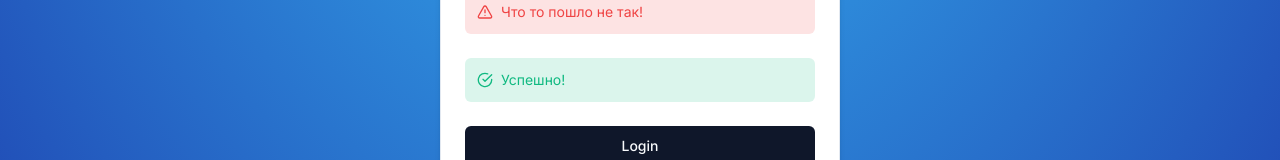
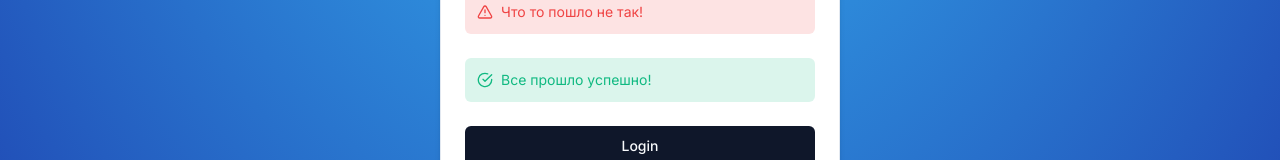
Before and after one commit to MikeSaburov/next_auth, a Next.js app: page /auth/login in a window 1280 px wide. Shown: the part 398-558 px from the top of the page. Built offline with nearby package versions, Linux system fonts and the light colour scheme.

Commit message:
проверить отображение компонента FormSuccess

```diff
--- a/components/auth/login-form.tsx
+++ b/components/auth/login-form.tsx
@@ -19,7 +19,7 @@ import {
 import { Input } from '@/components/ui/input';
 import { Button } from '@/components/ui/button';
 import { FormError } from '@/components/form-error';
-import { FormSuccess } from '../form-success';
+import { FormSuccess } from '@/components/form-success';
 
 export const LoginForm = () => {
   const form = useForm<z.infer<typeof LoginSchema>>({
@@ -77,7 +77,7 @@ export const LoginForm = () => {
             />
           </div>
           <FormError message="Что то пошло не так!" />
-          <FormSuccess message="Успешно!" />
+          <FormSuccess message="Все прошло успешно!" />
           <Button type="submit" className="w-full">
             Login
           </Button>
```
